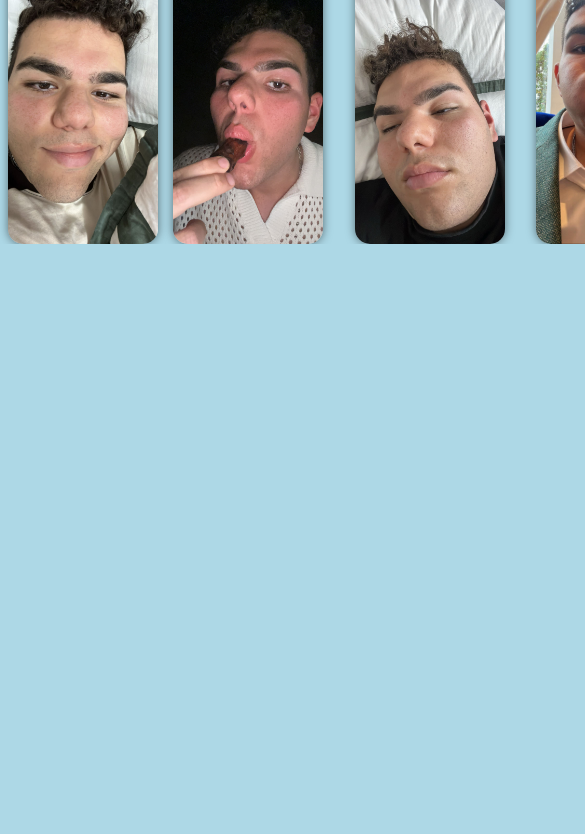
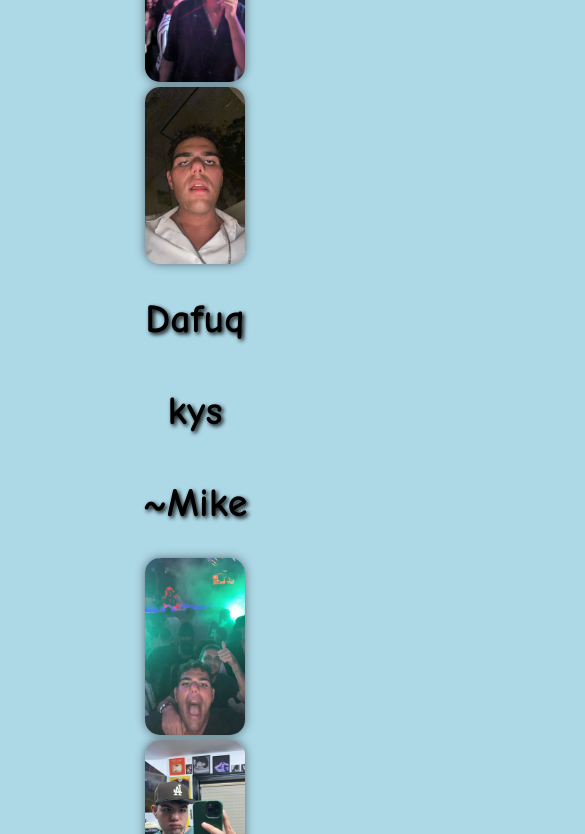
Before and after one commit to marshazakay/Mike, a plain HTML site: page index.html in a window 390 px wide. Shown: the part 1166-2000 px from the top of the page, 585 px wide, since content can reach past the window. Before the commit the page ends 1410 px from the top, so only its background shows below. Drawn offline with Linux system fonts and the light colour scheme.

Commit message:
Update index.html

```diff
--- a/index.html
+++ b/index.html
@@ -8,10 +8,9 @@
         body {
             display: grid;
             grid-template-areas:
-                "img1 img2 img3 img4 img5"
+                "img1 img18 img19 img4 img5"
                 "img6 img7 text img8 img9"
-                "img10 img11 img12 img13 img14"
-                "img15 img16 img17 img18 img19";
+                "img16 img11 img12 img15 img14";
             grid-template-rows: auto;
             grid-template-columns: repeat(5, 1fr);
             gap: 15px; /* Spacing between items */
@@ -33,7 +32,7 @@
         }
 
         img {
-            width: 150px; /* Increased width for larger images */
+            width: 150px; /* Default width for desktop */
             height: auto; /* Maintain aspect ratio */
             border-radius: 15px; /* Rounded corners */
             box-shadow: 0 0 10px rgba(0, 0, 0, 0.5); /* Shadow effect */
@@ -41,22 +40,17 @@
 
         /* Assign each image to a specific grid area */
         .img1 { grid-area: img1; }
-        .img2 { grid-area: img2; }
-        .img3 { grid-area: img3; }
         .img4 { grid-area: img4; }
         .img5 { grid-area: img5; }
         .img6 { grid-area: img6; }
         .img7 { grid-area: img7; }
         .img8 { grid-area: img8; }
         .img9 { grid-area: img9; }
-        .img10 { grid-area: img10; }
         .img11 { grid-area: img11; }
         .img12 { grid-area: img12; }
-        .img13 { grid-area: img13; }
         .img14 { grid-area: img14; }
         .img15 { grid-area: img15; }
         .img16 { grid-area: img16; }
-        .img17 { grid-area: img17; }
         .img18 { grid-area: img18; }
         .img19 { grid-area: img19; }
 
@@ -71,6 +65,66 @@
             0% { transform: translateY(0); }
             100% { transform: translateY(-20px); }
         }
+
+        /* Responsive Design for Tablets and Smaller Screens */
+        @media (max-width: 768px) {
+            body {
+                grid-template-areas:
+                    "img1 img18"
+                    "img19 img4"
+                    "img5 img6"
+                    "img7 img8"
+                    "text text"
+                    "img9 img11"
+                    "img12 img15"
+                    "img14 img16";
+                grid-template-columns: 1fr 1fr;
+                height: auto; /* Allow the page to expand */
+                padding: 10px;
+                gap: 10px; /* Reduce spacing */
+            }
+
+            h1 {
+                font-size: 50px;
+            }
+
+            img {
+                width: 120px; /* Adjust image size */
+            }
+        }
+
+        /* Responsive Design for Mobile Phones */
+        @media (max-width: 480px) {
+            body {
+                grid-template-areas:
+                    "img1"
+                    "img18"
+                    "img19"
+                    "img4"
+                    "img5"
+                    "img6"
+                    "img7"
+                    "img8"
+                    "text"
+                    "img9"
+                    "img11"
+                    "img12"
+                    "img15"
+                    "img14"
+                    "img16";
+                grid-template-columns: 1fr; /* Single column layout */
+                gap: 5px; /* Minimal spacing for smaller screens */
+                padding: 10px;
+            }
+
+            h1 {
+                font-size: 40px; /* Smaller heading size */
+            }
+
+            img {
+                width: 100px; /* Compact image size */
+            }
+        }
     </style>
 </head>
 <body>
@@ -80,22 +134,17 @@
     ~Mike
 </h1>
 <img class="img1" src="Mikepic1.JPG" alt="Mike Picture 1">
-<img class="img2" src="Mikepic2.JPG" alt="Mike Picture 2">
-<img class="img3" src="Mikepic20.jpeg" alt="Mike Picture 3">
 <img class="img4" src="Mikepic4.JPG" alt="Mike Picture 4">
 <img class="img5" src="Mikepic5.JPG" alt="Mike Picture 5">
 <img class="img6" src="Mikepic6.JPG" alt="Mike Picture 6">
 <img class="img7" src="Mikepic7.JPG" alt="Mike Picture 7">
 <img class="img8" src="Mikepic8.JPG" alt="Mike Picture 8">
 <img class="img9" src="Mikepic9.JPG" alt="Mike Picture 9">
-<img class="img10" src="Mikepic10.png" alt="Mike Picture 10">
 <img class="img11" src="Mikepic11.JPG" alt="Mike Picture 11">
 <img class="img12" src="Mikepic12.JPG" alt="Mike Picture 12">
-<img class="img13" src="Mikepic13.PNG" alt="Mike Picture 13">
 <img class="img14" src="Mikepic14.JPG" alt="Mike Picture 14">
 <img class="img15" src="Mikepic15.JPG" alt="Mike Picture 15">
 <img class="img16" src="Mikepic16.JPG" alt="Mike Picture 16">
-<img class="img17" src="Mikepic17.JPG" alt="Mike Picture 17">
 <img class="img18" src="Mikepic18.JPG" alt="Mike Picture 18">
 <img class="img19" src="Mikepic2.jpeg" alt="Mike Picture 19">
 
```
